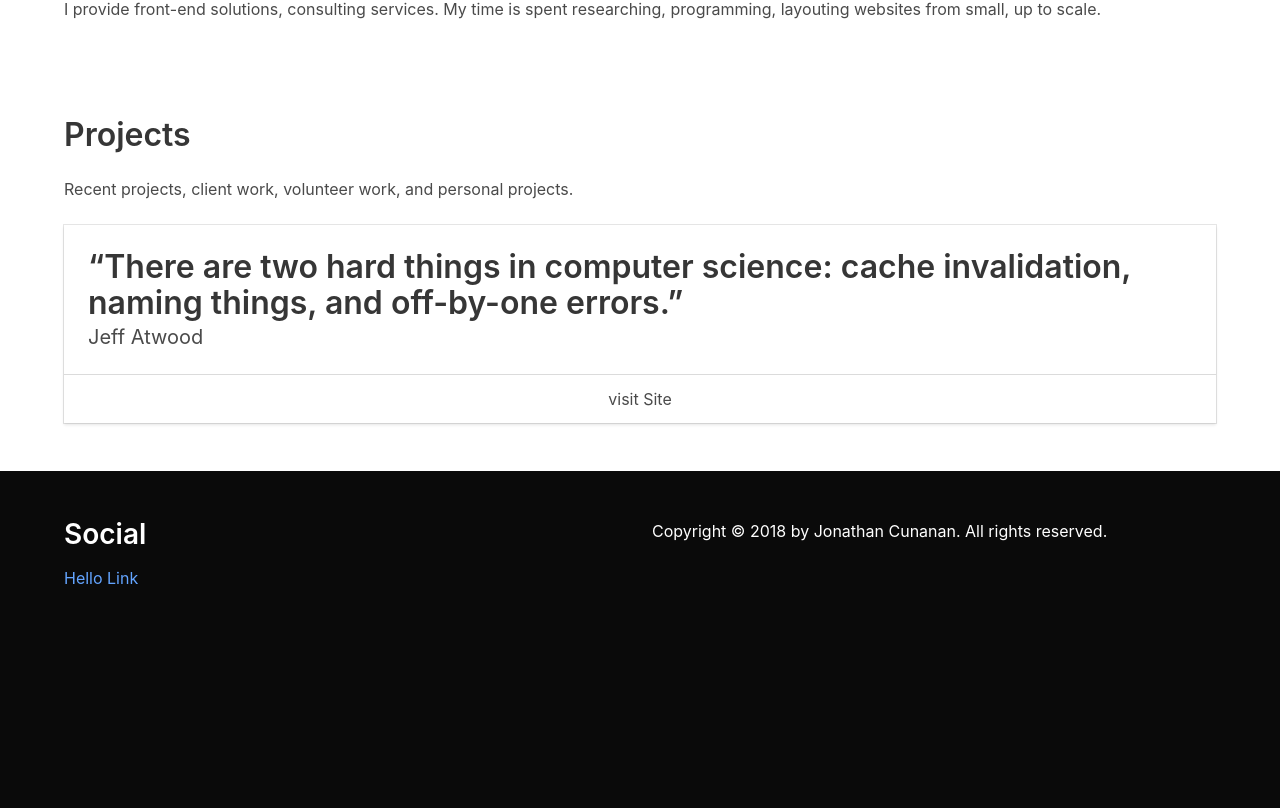
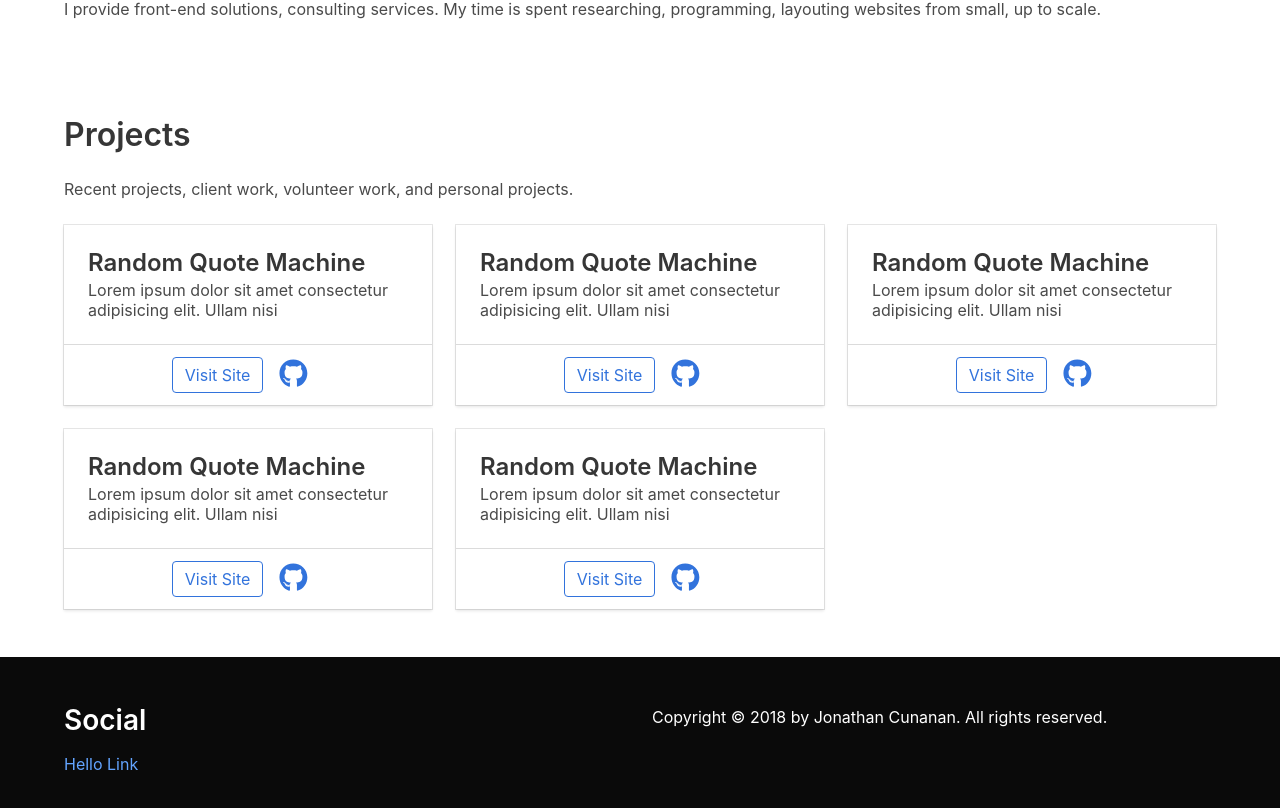
Before and after one commit to jcunanan05/portfolio-with-ci, a React (Create React App) app: page / in a window 1280 px wide. Shown: the part 578-1386 px from the top of the page. Before the commit the page ends 1264 px from the top, so only its background shows below. Built offline with nearby package versions, Linux system fonts and the light colour scheme.

Commit message:
Add Project Card Example, Edit footer
Prototyping the project card.

```diff
--- a/src/views/components/Card.js
+++ b/src/views/components/Card.js
@@ -14,6 +14,8 @@ export default class Card extends Component {
       cloneElement(childElement)
     );
 
-    return <div className="card">{childrenElements}</div>;
+    const { className = ''} = this.props;
+
+    return <div className={`card ${className}`}>{childrenElements}</div>;
   }
 }
--- a/src/views/components/Icon.js
+++ b/src/views/components/Icon.js
@@ -8,7 +8,7 @@ function Icon({ className = '' }) {
   return <i className={`Icon ${className}`} />;
 }
 
-export function IconLink({ className = '', href = null, icon }) {
+export function IconLink({ className = '', href = null, icon, children }) {
   return (
     <a
       className={`IconLink ${className}`}
@@ -16,6 +16,7 @@ export function IconLink({ className = '', href = null, icon }) {
       target="_blank noopener noreferrer"
     >
       <Icon className={icon} />
+      {children}
     </a>
   );
 }
--- a/src/views/components/Navbar/index.js
+++ b/src/views/components/Navbar/index.js
@@ -3,7 +3,8 @@ import React, { Component } from 'react';
 class Navbar extends Component {
   state = { isExpanded: false };
 
-  toggleBurger = () => {
+  toggleBurger = event => {
+    event.preventDefault();
     this.setState(currentState => {
       return { isExpanded: !currentState.isExpanded };
     });
@@ -17,7 +18,7 @@ class Navbar extends Component {
   render() {
     const { isExpanded } = this.state;
     const { toggleBurger, handleNavbarMenuClick } = this;
-    const isActive = isExpanded ? 'is-active' : null;
+    const isActive = isExpanded ? 'is-active' : '';
     const { menu } = this.props;
     return (
       <nav
--- a/src/views/home/ProjectsSection.js
+++ b/src/views/home/ProjectsSection.js
@@ -2,26 +2,39 @@ import React from 'react';
 import Section from '../components/Section';
 import Content from '../components/Content';
 import Card from '../components/Card';
+import { IconLink } from '../components/Icon';
 import { projects } from '../../content/index';
+
+const CardExample = () => (
+  <div className="column is-4">
+    <Card>
+      <Card.Content>
+        <p className="title is-4">Random Quote Machine</p>
+        <p className="subtitle is-6">
+          Lorem ipsum dolor sit amet consectetur adipisicing elit. Ullam nisi
+        </p>
+      </Card.Content>
+      <Card.Footer>
+        <div className="card-footer-item">
+          <a className="button is-outlined is-link" href="https://google.com">Visit Site</a>
+          <IconLink icon="fab fa-github" href="https://codepen.io/jcunanan05/" />
+        </div>
+      </Card.Footer>
+    </Card>
+  </div>
+);
 
 export default function ProjectsSection() {
   return (
     <Section title="Projects" name="projects">
       <Content __html={projects.intro} />
-      <Card>
-        <Card.Content>
-          <p className="title">
-            “There are two hard things in computer science: cache invalidation,
-            naming things, and off-by-one errors.”
-          </p>
-          <p className="subtitle">Jeff Atwood</p>
-        </Card.Content>
-        <Card.Footer>
-          <div className="card-footer-item">
-            visit Site
-          </div>
-        </Card.Footer>
-      </Card>
+      <div className="columns is-multiline">
+        <CardExample />
+        <CardExample />
+        <CardExample />
+        <CardExample />
+        <CardExample />
+      </div>
     </Section>
   );
 }
```
